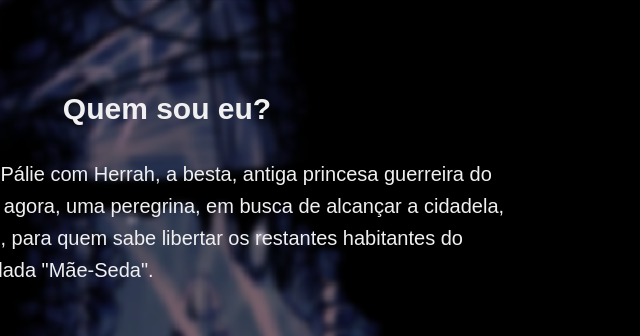
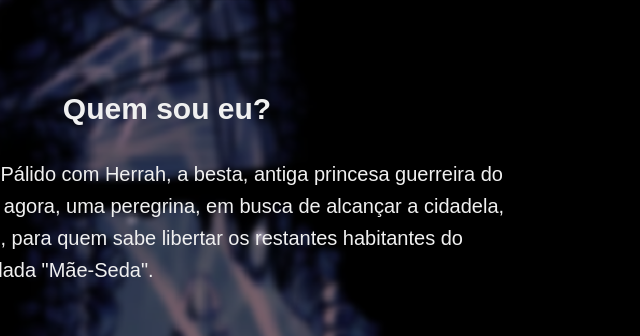
Before and after one commit to Rafazuffoent/portfolio-hornet, a plain HTML site: page index.html in a window 1280 px wide. Shown: the top 336 px of the page, 473-1113 px from the left. Drawn offline with Linux system fonts and the light colour scheme.

Commit message:
Update index.html

```diff
--- a/index.html
+++ b/index.html
@@ -110,7 +110,7 @@
     <img class="img-lateral esq" src="hornet1.png" alt="Hornet 1">
     <h2 class="historia">Quem sou eu?</h2>
     <p>
-      Hornet! Filha de Rei Pálie com Herrah, a besta, antiga princesa guerreira do reino de Hallownest, agora, uma peregrina, em busca de alcançar a cidadela, no topo de Fiarlongo, para quem sabe libertar os restantes habitantes do controle desta tão falada "Mãe-Seda".
+      Hornet! Filha de Rei Pálido com Herrah, a besta, antiga princesa guerreira do reino de Hallownest, agora, uma peregrina, em busca de alcançar a cidadela, no topo de Fiarlongo, para quem sabe libertar os restantes habitantes do controle desta tão falada "Mãe-Seda".
     </p>
   </div>
 
```
